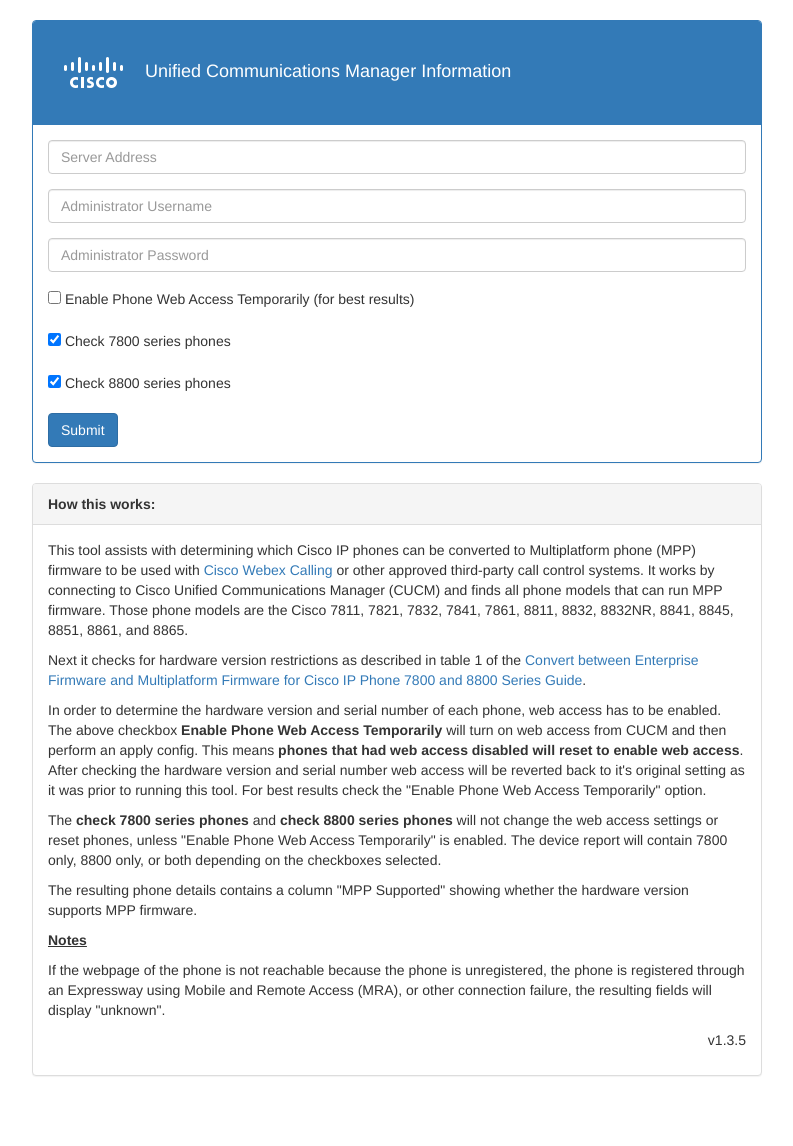
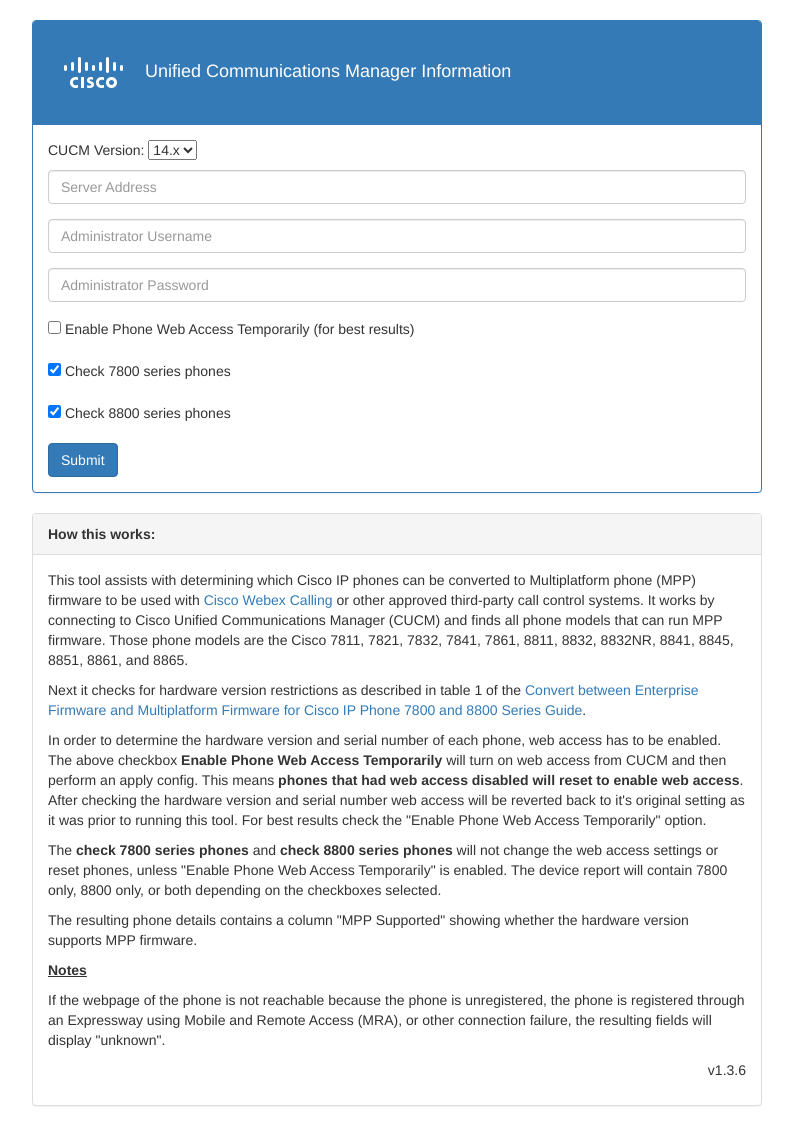
Before and after one commit to joemar2/mpp_readiness_check, a Flask app: page / in a window 1280 px wide. Shown: the whole page, without its empty margins (243-1036 px from the left). Before the commit the page ends 1076 px from the top, so only its background shows below. Run offline with Flask 2, Linux system fonts and the light colour scheme; some libraries are stand-ins or nearby versions.

Commit message:
Selectable CUCM/AXL version for support for more CUCM versions

```diff
--- a/main.py
+++ b/main.py
@@ -33,6 +33,7 @@
     address = request.form['address']
     username = request.form['username']
     password = urllib.parse.quote(request.form['password'])
+    axl_ver = request.form.get('axl_ver')
 
     # https://www.cisco.com/c/en/us/td/docs/voice_ip_comm/cuipph/MPP/MPP-conversion/enterprise-to-mpp/cuip_b_conversion-guide-ipphone/cuip_b_conversion-guide-ipphone_chapter_00.html
     # not eligible to migrate to MPP: 8821, 8851NR, 8865NR, and 8831 not supported for conversion (8832/8832NR only up to V07, not V08+)
@@ -90,13 +91,13 @@
     axlquery = "SELECT device.pkid AS devicepkid, device.name, devicepool.name AS devicepoolname, typeproduct.enum as modelenum FROM device LEFT OUTER JOIN devicepool ON device.fkdevicepool = devicepool.pkid LEFT OUTER JOIN typeproduct ON device.tkproduct = typeproduct.enum where typeproduct.enum in (%s)" % (
         ','.join("'{0}'".format(x) for x in typeproduct_enums))
 
-    axl_header = {"Content-type": "text/xml", "SOAPAction": "CUCM:DB ver=11.0"}
-    header = {"Content-type": "text/xml", "SOAPAction": "CUCM:DB ver=11.0"}
+    axl_header = {"Content-type": "text/xml", "SOAPAction": "CUCM:DB ver={}".format(axl_ver)}
+    header = {"Content-type": "text/xml", "SOAPAction": "CUCM:DB ver={}".format(axl_ver)}
     axl_url = "https://%s:%s@%s:8443/axl/" % (username, password, address)
 
     try:
-        # a = s.post(url=axl_url, headers=axl_header, verify=False, data=formatSOAPQuery(axlquery), timeout=10)
-        a = s.post(url=axl_url, headers=axl_header, verify=False, data=formatSOAPQuery(axlquery))
+        # a = s.post(url=axl_url, headers=axl_header, verify=False, data=formatSOAPQuery(axlquery, axl_ver), timeout=10)
+        a = s.post(url=axl_url, headers=axl_header, verify=False, data=formatSOAPQuery(axlquery, axl_ver))
 
         dp = []
         axldevices = []
@@ -124,7 +125,7 @@
 
             # enable web access for devices if selected
             if "webaccess" in request.form:
-                orig_webaccess_value = enableWebAccess(name_to_pkid, axl_url, s, header, address)
+                orig_webaccess_value = enableWebAccess(name_to_pkid, axl_url, s, header, address, axl_ver)
                 print("webaccess checked")
 
             ris_lookup_list = []
@@ -269,7 +270,7 @@
 
     # put back web access after changing it to what is was originally if chosen to enable web access
     if "webaccess" in request.form:
-        revertWebAccess(orig_webaccess_value, axl_url, name_to_pkid, s, header, address)
+        revertWebAccess(orig_webaccess_value, axl_url, name_to_pkid, s, header, address, axl_ver)
 
     final_report, summary_report = cloudReady(result_dic, full_details, typemodel_dict)
 
@@ -286,14 +287,14 @@
         return "Failed to connect to any phones to retrieve hardware version information.  Please make sure web access was turned on and phones are online and reachable using HTTP (port 80/TCP)."
 
 
-def formatSOAPQuery(query):
-    soap_data = '<?xml version="1.0" encoding="UTF-8"?><soapenv:Envelope xmlns:soapenv="http://schemas.xmlsoap.org/soap/envelope/" xmlns:ns="http://www.cisco.com/AXL/API/11.0"><soapenv:Header/><soapenv:Body><ns:executeSQLQuery><sql>%s</sql></ns:executeSQLQuery></soapenv:Body></soapenv:Envelope>' % query
+def formatSOAPQuery(query, axl_ver):
+    soap_data = '<?xml version="1.0" encoding="UTF-8"?><soapenv:Envelope xmlns:soapenv="http://schemas.xmlsoap.org/soap/envelope/" xmlns:ns="http://www.cisco.com/AXL/API/{}"><soapenv:Header/><soapenv:Body><ns:executeSQLQuery><sql>{}</sql></ns:executeSQLQuery></soapenv:Body></soapenv:Envelope>'.format(axl_ver, query)
 
     return soap_data
 
 
-def formatSOAPUpdate(query):
-    soap_data = '<?xml version="1.0" encoding="UTF-8"?><soapenv:Envelope xmlns:soapenv="http://schemas.xmlsoap.org/soap/envelope/" xmlns:ns="http://www.cisco.com/AXL/API/11.0"><soapenv:Header/><soapenv:Body><ns:executeSQLUpdate><sql>%s</sql></ns:executeSQLUpdate></soapenv:Body></soapenv:Envelope>' % query
+def formatSOAPUpdate(query, axl_ver):
+    soap_data = '<?xml version="1.0" encoding="UTF-8"?><soapenv:Envelope xmlns:soapenv="http://schemas.xmlsoap.org/soap/envelope/" xmlns:ns="http://www.cisco.com/AXL/API/{}"><soapenv:Header/><soapenv:Body><ns:executeSQLUpdate><sql>{}</sql></ns:executeSQLUpdate></soapenv:Body></soapenv:Envelope>'.format(axl_ver, query)
 
     return soap_data
 
@@ -366,7 +367,7 @@
     return hardware_info
 
 
-def enableWebAccess(name_to_pkid, axl_url, s, header, address):
+def enableWebAccess(name_to_pkid, axl_url, s, header, address, axl_ver):
     orig_webaccess_value = {}
 
     # pkid MUST be lowercase or it fails with
@@ -381,7 +382,7 @@
 
         # read device xml here to save the original value of webaccess to put back later
         webaccessRead = "execute procedure dbreaddevicexml('" + str(pkid) + "')"
-        c = s.post(url=axl_url, verify=False, data=formatSOAPQuery(webaccessRead))
+        c = s.post(url=axl_url, verify=False, data=formatSOAPQuery(webaccessRead, axl_ver))
         # print("DEBUG DEBUG DEBUG " + c.text)
         # When setting &lt and &gt for AXL posts to work the return AXL data in a  get is escapated for the first character, not the second
         # Setting from the webpage sets the pages returned via AXL to <value> so catch both conditions
@@ -404,21 +405,20 @@
         # webaccess 0 means enabled, 1 means disabled, need to escape the < > or else the XML tags are stripped by AXL before inserting into the DB
         webaccessON = "execute procedure dbwritedevicexml('" + str(pkid) + "','&lt;webAccess&gt;0&lt;/webAccess&gt;')"
         # print("URL " + str(webaccessON))
-        # print (formatSOAPUpdate(webaccessON))
-        y = s.post(url=axl_url, headers=header, verify=False, data=formatSOAPUpdate(webaccessON))
+        # print (formatSOAPUpdate(webaccessON, axl_ver))
+        y = s.post(url=axl_url, headers=header, verify=False, data=formatSOAPUpdate(webaccessON, axl_ver))
         if y.status_code == 200:
             print("Cluster %s: Successfully updated webaccess settings for %s" % (address, device))
         else:
             print("Cluster " + address + " : --- ERROR CODE 1 --- " + str(y.text))
 
-        applyConfig(device, s, axl_url, header, pkid)
+        applyConfig(device, s, axl_url, header, pkid, axl_ver)
 
     return orig_webaccess_value
 
 
-def applyConfig(devicename, session, axl_url, header, devicepkid):
-    soap_data = '''<?xml version="1.0" encoding="UTF-8"?><soapenv:Envelope xmlns:soapenv="http://schemas.xmlsoap.org/soap/envelope/" xmlns:ns="http://www.cisco.com/AXL/API/11.0"><soapenv:Header/><soapenv:Body><ns:applyPhone><uuid>%s</uuid></ns:applyPhone></soapenv:Body></soapenv:Envelope>''' % (
-        devicepkid)
+def applyConfig(devicename, session, axl_url, header, devicepkid, axl_ver):
+    soap_data = '''<?xml version="1.0" encoding="UTF-8"?><soapenv:Envelope xmlns:soapenv="http://schemas.xmlsoap.org/soap/envelope/" xmlns:ns="http://www.cisco.com/AXL/API/{}"><soapenv:Header/><soapenv:Body><ns:applyPhone><uuid>{}</uuid></ns:applyPhone></soapenv:Body></soapenv:Envelope>'''.format(axl_ver,devicepkid)
     z = session.post(url=axl_url, headers=header, verify=False, data=soap_data)
     if z.status_code != 200:
         print('*** ERROR *** Apply config failed for %s (%s)' % (devicename, devicepkid))
@@ -426,15 +426,15 @@
         print('Apply config sent for %s (%s)' % (devicename, devicepkid))
 
 
-def revertWebAccess(orig_webaccess_value, axl_url, name_to_pkid, s, header, address):
+def revertWebAccess(orig_webaccess_value, axl_url, name_to_pkid, s, header, address, axl_ver):
     for pkid in orig_webaccess_value:
         webaccessChange = "execute procedure dbwritedevicexml(\'%s\', \'%s\')" % (pkid, orig_webaccess_value[pkid])
-        y = s.post(url=axl_url, headers=header, verify=False, data=formatSOAPUpdate(webaccessChange))
+        y = s.post(url=axl_url, headers=header, verify=False, data=formatSOAPUpdate(webaccessChange, axl_ver))
         if y.status_code == 200:
             for name, p in name_to_pkid.items():
                 if p == pkid:
                     print("Cluster %s: Successfully reverted webaccess settings for %s" % (address, name))
-                    applyConfig(name, s, axl_url, header, pkid)
+                    applyConfig(name, s, axl_url, header, pkid, axl_ver)
         else:
             print("Cluster " + str(address) + ": --- ERROR CODE 1 --- " + str(y.text))
 
--- a/templates/main.html
+++ b/templates/main.html
@@ -21,6 +21,15 @@
 	      <div class="panel-heading"><h4><img src="{{url_for('static', filename='Cisco_Logo.png')}}">  Unified Communications Manager Information</h4></div>
 	      <div class="panel-body">
 	<form method="POST" action="/phoneinfo">
+        <div style="margin-bottom: 10px;">
+            CUCM Version:
+          <select name="axl_ver" id="axl_ver">
+            <option value="14.0" selected>14.x</option>
+            <option value="12.0">12.x</option>
+            <option value="11.0">11.x</option>
+            <option value="10.0">10.x</option>
+          </select>
+        </div>
   <div class="form-group">
     <input type="username" name="address" class="form-control" id="address" placeholder="Server Address">
   </div>
@@ -57,7 +66,7 @@
       <p></p>
       <p><b><u>Notes</u></b></p>
       <p>If the webpage of the phone is not reachable because the phone is unregistered, the phone is registered through an Expressway using Mobile and Remote Access (MRA), or other connection failure, the resulting fields will display "unknown".</p>
-      <p align="right">v1.3.5</p>
+      <p align="right">v1.3.6</p>
   </div>
 </div>
 </div>
```
